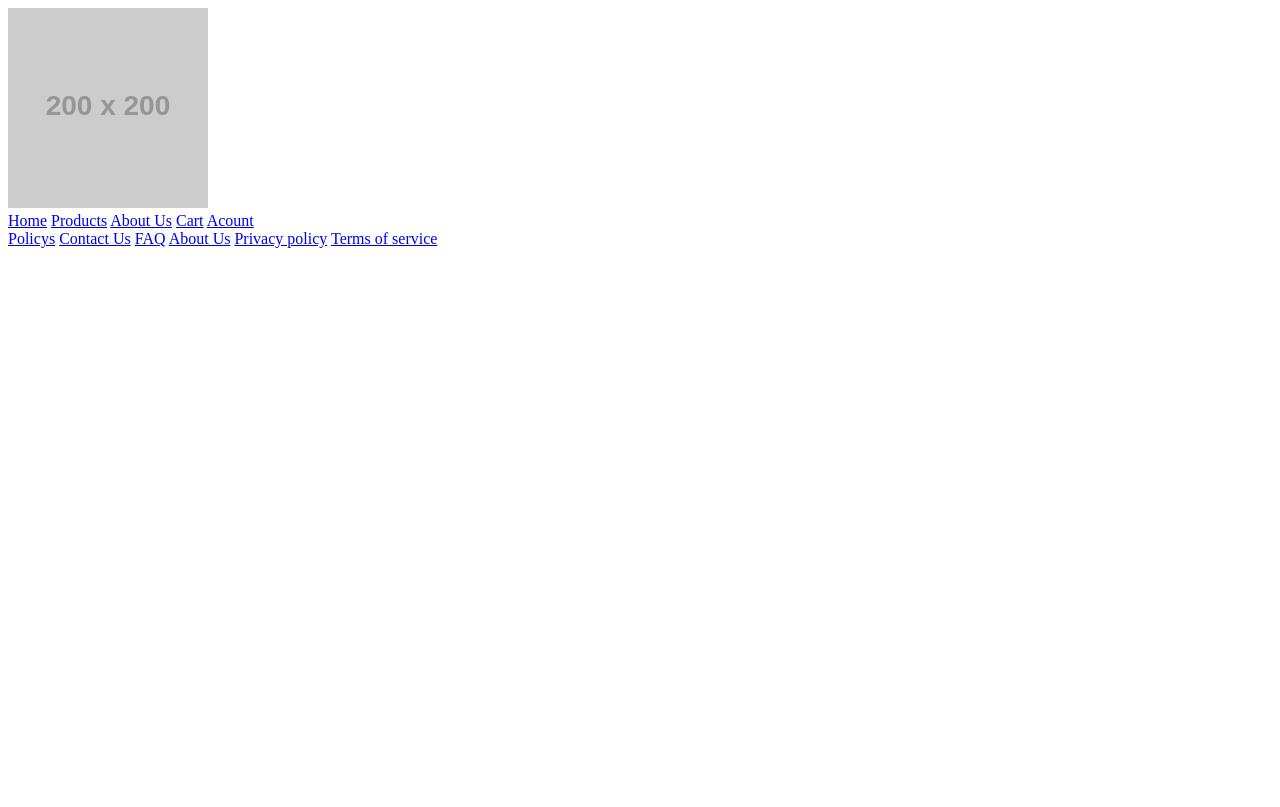
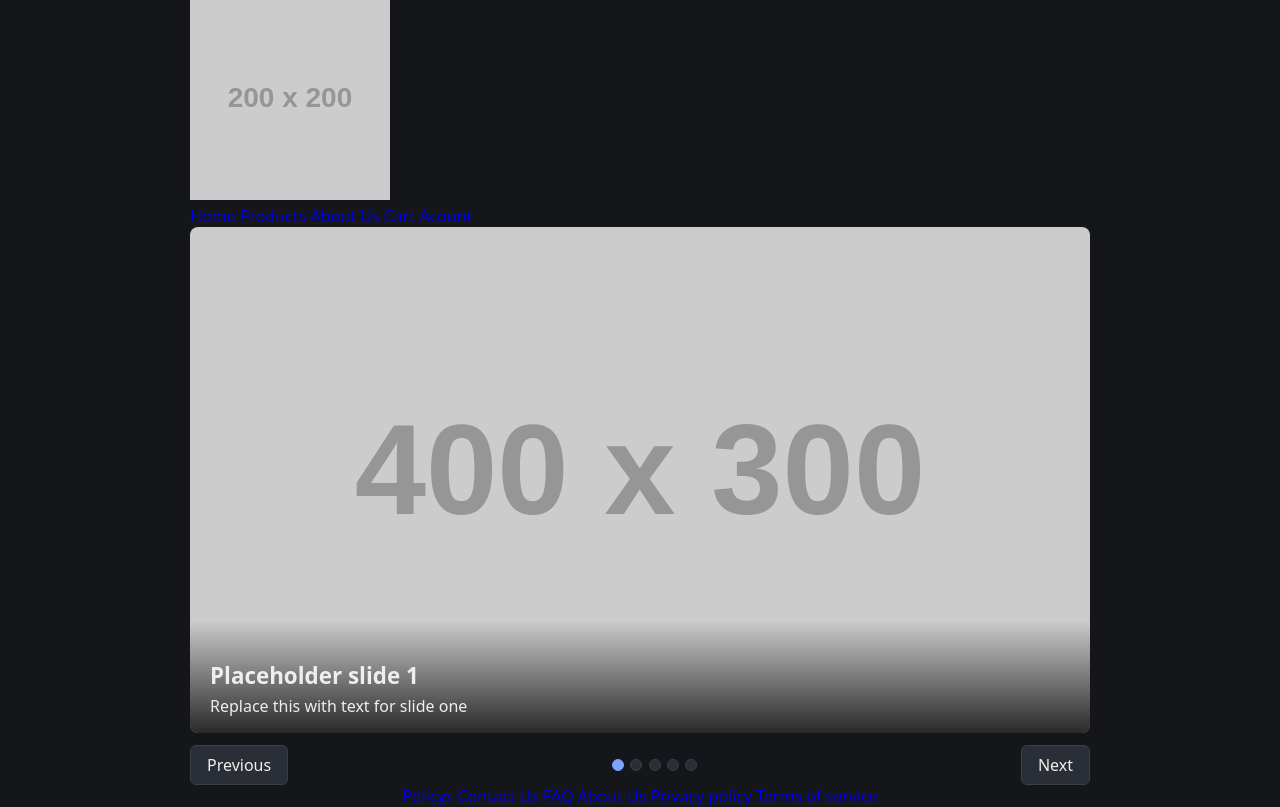
Before and after one commit to dragonruler1000/EComerse-dev, a plain HTML site: page index.html in a window 1280 px wide. Drawn offline with Linux system fonts and the light colour scheme; placeholder pictures from the web are drawn by us.

Commit message:
added a script to generate a slideshow on the main page.

```diff
--- a/index.html
+++ b/index.html
@@ -28,6 +28,11 @@
             <!-- Value props strip: three or four short icons-plus-text items like free shipping over $X, easy returns, secure checkout, support. -->
             <!-- reviews/testimonials -->
             <!-- brand story snippet -->
+             <div id="slideshow"></div>
+             <script src="slideshow.js"></script>
+             <script>
+                new Slideshow("#slideshow", "slides.json")
+             </script>
         </div>
         <div class="bottom">
             <!-- email sign up -->
--- /dev/null
+++ b/slides.json
@@ -0,0 +1,36 @@
+{
+    "autoplay": false,
+    "intervalMs": 5000,
+    "slides": [
+        {
+            "image": "https://placehold.co/400x300/svg",
+            "alt": "a place holder image that says the size of the image",
+            "title": "Placeholder slide 1",
+            "text": "Replace this with text for slide one"
+        },
+        {
+            "image": "https://placehold.co/400x300/svg",
+            "alt": "a place holder image that says the size of the image",
+            "title": "Placeholder slide 2",
+            "text": "Replace this with text for slide one"
+        },
+        {
+            "image": "https://placehold.co/400x300/svg",
+            "alt": "a place holder image that says the size of the image",
+            "title": "Placeholder slide 3",
+            "text": "Replace this with text for slide one"
+        },
+        {
+            "image": "https://placehold.co/400x300/svg",
+            "alt": "a place holder image that says the size of the image",
+            "title": "Placeholder slide 4",
+            "text": "Replace this with text for slide one"
+        },
+        {
+            "image": "https://placehold.co/400x300/svg",
+            "alt": "a place holder image that says the size of the image",
+            "title": "Placeholder slide 5",
+            "text": "Replace this with text for slide one"
+        }
+    ]
+}
--- /dev/null
+++ b/slideshow.js
@@ -0,0 +1,100 @@
+class Slideshow {
+  constructor(containerSelector, jsonUrl) {
+    this.container = document.querySelector(containerSelector);
+    this.jsonUrl = jsonUrl;
+    this.slides = [];
+    this.index = 0;
+    this.timer = null;
+    this.init();
+  }
+
+  async init() {
+    try {
+      const response = await fetch(this.jsonUrl);
+      if (!response.ok) throw new Error(`HTTP ${response.status}`);
+      const data = await response.json();
+
+      this.slides = data.slides || [];
+      this.autoplay = Boolean(data.autoplay);
+      this.intervalMs = data.intervalMs || 5000;
+
+      if (this.slides.length === 0) throw new Error("No slides found in JSON");
+
+      this.build();
+      this.show(0);
+      if (this.autoplay) this.startAutoplay();
+    } catch (err) {
+      this.container.innerHTML =
+        `<p class="error">Could not load slideshow: ${err.message}. ` +
+        `If you opened the file directly, run a local server instead (see notes).</p>`;
+    }
+  }
+
+  build() {
+    this.container.innerHTML = `
+      <div class="slide-frame">
+        <img alt="">
+        <div class="caption">
+          <h2></h2>
+          <p></p>
+        </div>
+      </div>
+      <div class="controls">
+        <button type="button" data-action="prev" aria-label="Previous slide">Previous</button>
+        <div class="dots"></div>
+        <button type="button" data-action="next" aria-label="Next slide">Next</button>
+      </div>
+    `;
+
+    this.img = this.container.querySelector("img");
+    this.title = this.container.querySelector("h2");
+    this.text = this.container.querySelector("p");
+    const dots = this.container.querySelector(".dots");
+
+    this.dotButtons = this.slides.map((slide, i) => {
+      const dot = document.createElement("button");
+      dot.type = "button";
+      dot.setAttribute("aria-label", `Go to slide ${i + 1}`);
+      dot.addEventListener("click", () => this.goTo(i));
+      dots.appendChild(dot);
+      return dot;
+    });
+
+    this.container.querySelector('[data-action="prev"]')
+      .addEventListener("click", () => this.prev());
+    this.container.querySelector('[data-action="next"]')
+      .addEventListener("click", () => this.next());
+
+    document.addEventListener("keydown", (e) => {
+      if (e.key === "ArrowLeft") this.prev();
+      if (e.key === "ArrowRight") this.next();
+    });
+  }
+
+  show(i) {
+    this.index = (i + this.slides.length) % this.slides.length;
+    const slide = this.slides[this.index];
+
+    this.img.src = slide.image;
+    this.img.alt = slide.alt || slide.title || "";
+    this.title.textContent = slide.title || "";
+    this.text.textContent = slide.text || "";
+
+    this.dotButtons.forEach((dot, n) => {
+      dot.setAttribute("aria-current", String(n === this.index));
+    });
+  }
+
+  next() { this.goTo(this.index + 1); }
+  prev() { this.goTo(this.index - 1); }
+
+  goTo(i) {
+    this.show(i);
+    if (this.autoplay) this.startAutoplay(); // restart the timer after manual navigation
+  }
+
+  startAutoplay() {
+    clearInterval(this.timer);
+    this.timer = setInterval(() => this.show(this.index + 1), this.intervalMs);
+  }
+}
--- a/style.css
+++ b/style.css
@@ -0,0 +1,61 @@
+ <style>
+    * { box-sizing: border-box; }
+    body {
+      margin: 0;
+      min-height: 100vh;
+      display: grid;
+      place-items: center;
+      background: #14161a;
+      color: #eee;
+      font-family: system-ui, sans-serif;
+    }
+    #slideshow {
+      width: min(900px, 94vw);
+    }
+    .slide-frame {
+      position: relative;
+      aspect-ratio: 16 / 9;
+      background: #000;
+      border-radius: 8px;
+      overflow: hidden;
+    }
+    .slide-frame img {
+      width: 100%;
+      height: 100%;
+      object-fit: cover;
+      display: block;
+    }
+    .caption {
+      position: absolute;
+      left: 0; right: 0; bottom: 0;
+      padding: 2.5rem 1.25rem 1rem;
+      background: linear-gradient(transparent, rgba(0, 0, 0, 0.8));
+    }
+    .caption h2 { margin: 0 0 0.25rem; font-size: 1.4rem; }
+    .caption p  { margin: 0; max-width: 65ch; line-height: 1.4; }
+    .controls {
+      display: flex;
+      align-items: center;
+      justify-content: space-between;
+      margin-top: 0.75rem;
+      gap: 0.5rem;
+    }
+    .controls button {
+      background: #2a2e36;
+      color: inherit;
+      border: 1px solid #3a3f4a;
+      border-radius: 6px;
+      padding: 0.5rem 1rem;
+      font: inherit;
+      cursor: pointer;
+    }
+    .controls button:hover { background: #343944; }
+    .controls button:focus-visible { outline: 2px solid #7aa2ff; outline-offset: 2px; }
+    .dots { display: flex; gap: 0.4rem; }
+    .dots button {
+      width: 12px; height: 12px; padding: 0;
+      border-radius: 50%;
+    }
+    .dots button[aria-current="true"] { background: #7aa2ff; border-color: #7aa2ff; }
+    .error { color: #ff8a8a; }
+  </style>
```
